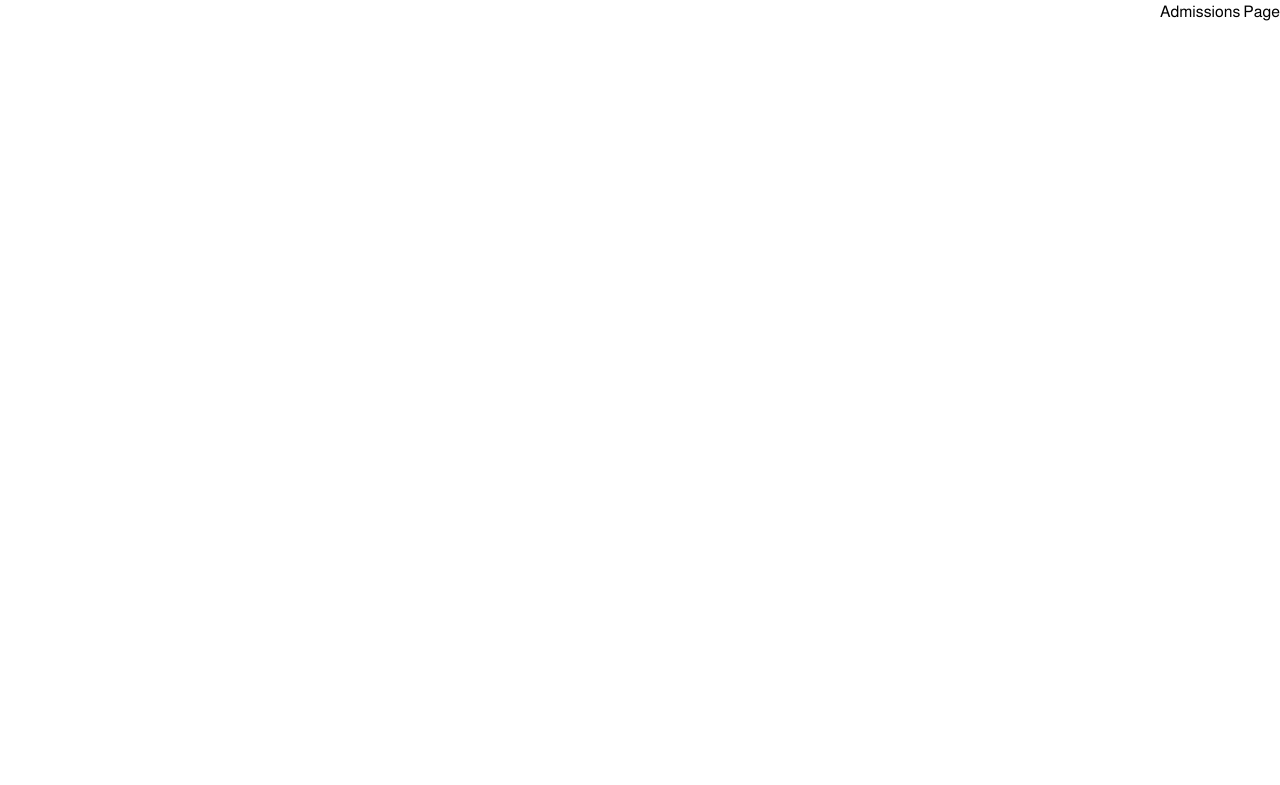
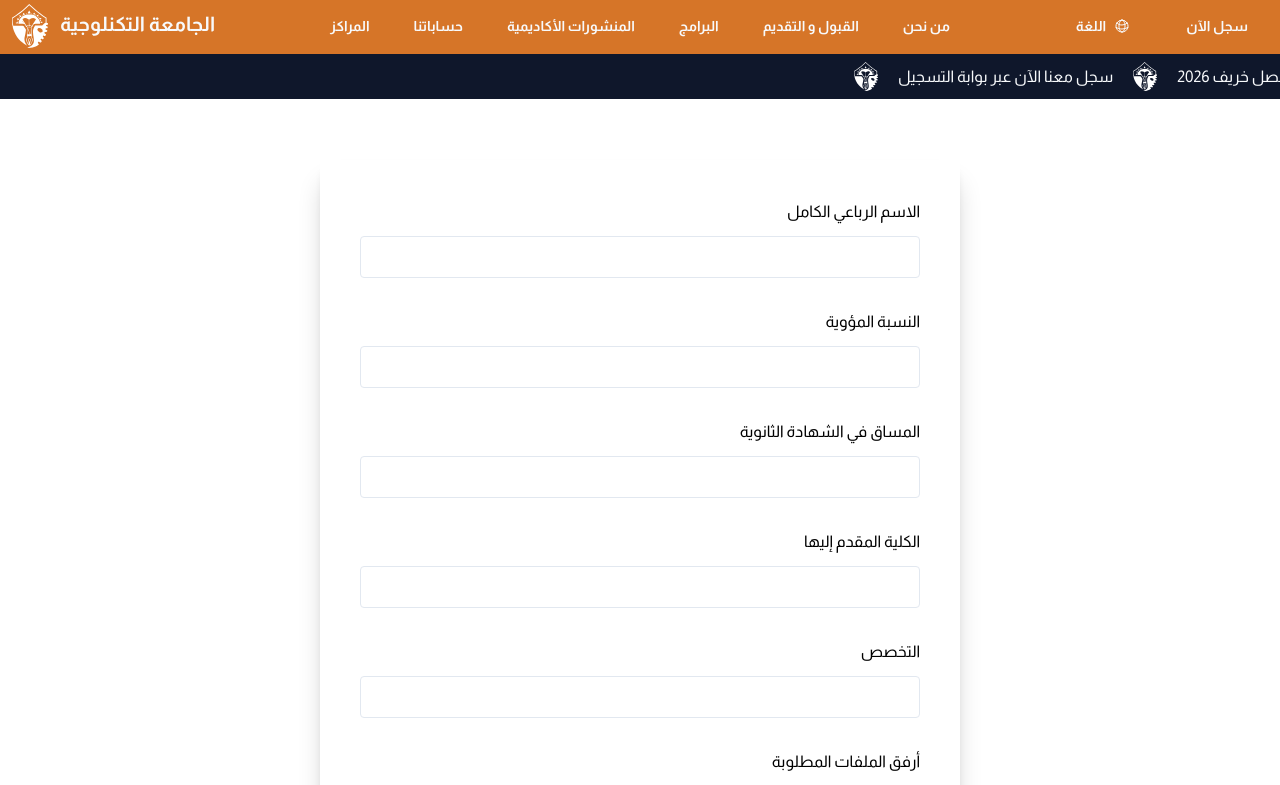
Before and after one commit to A1iHassan/University-platform, a React (Vite) app in the folder frontend/: page /admissions in a window 1280 px wide. Shown: the top 785 px of the page. Built offline with nearby package versions, Linux system fonts and the light colour scheme; a web font is replaced by a local one.

Commit message:
created admission form page

```diff
--- a/frontend/src/pages/admissions.tsx
+++ b/frontend/src/pages/admissions.tsx
@@ -1,5 +1,26 @@
+import { Form } from "react-router";
+import Footer from "../components/footer";
+import NavBar from "../components/navBar";
+
 const Admission = () => {
-	return <>Admissions Page</>
+	return <main className="h-svh w-full flex flex-col justify-between">
+	  <NavBar />
+	  <Form method="post" className="self-center my-auto shadow-xl/20 border-slate-50 p-10 w-1/2 flex flex-col gap-3 mt-40 mb-20">
+	    <label htmlFor="name">الاسم الرباعي الكامل</label>
+	    <input type="text" className="ring-none outline-none border border-slate-200 rounded px-5 py-2 focus:border-slate-400 mb-5"/>
+	    <label htmlFor="name">النسبة المؤوية</label>
+	    <input type="text" className="ring-none outline-none border border-slate-200 rounded px-5 py-2 focus:border-slate-400 mb-5"/>
+	    <label htmlFor="name">المساق في الشهادة الثانوية</label>
+	    <input type="text" className="ring-none outline-none border border-slate-200 rounded px-5 py-2 focus:border-slate-400 mb-5"/>
+	    <label htmlFor="name">الكلية المقدم إليها</label>
+	    <input type="text" className="ring-none outline-none border border-slate-200 rounded px-5 py-2 focus:border-slate-400 mb-5"/>
+	    <label htmlFor="name">التخصص</label>
+	    <input type="text" className="ring-none outline-none border border-slate-200 rounded px-5 py-2 focus:border-slate-400 mb-5"/>
+	    <label htmlFor="name">أرفق الملفات المطلوبة</label>
+	    <input type="file" className="ring-none outline-none border border-slate-200 rounded px-5 py-2 focus:border-slate-400 mb-5"/>
+	  </Form>
+	  <Footer />
+	</main>
 }
 
 export default Admission;
```
